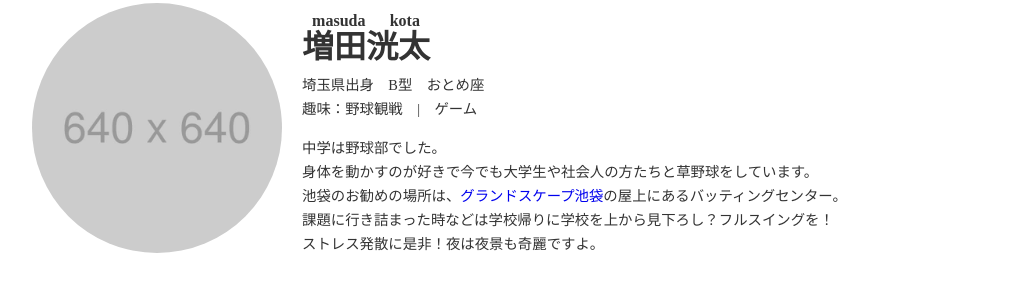
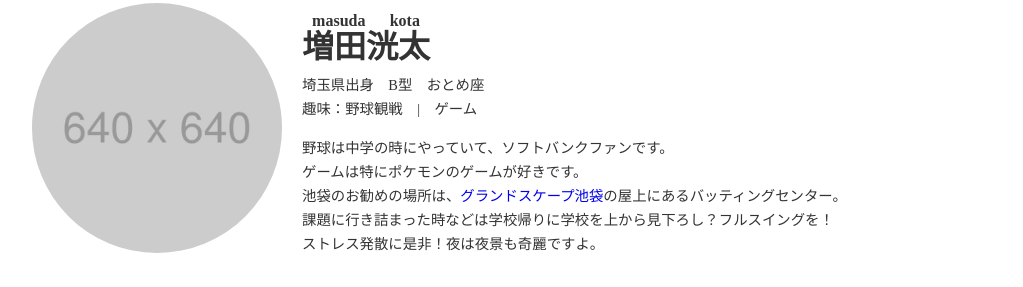
Before and after one commit to kou300/self-introduction, a plain HTML site: page index.html in a window 1280 px wide. Shown: the part 898-1185 px from the top of the page, without its empty margins (128-1151 px from the left). Drawn offline with nearby package versions, Linux system fonts and the light colour scheme.

Commit message:
Update index.html

```diff
--- a/index.html
+++ b/index.html
@@ -36,7 +36,7 @@
           <div class="text">
             <h3 class="content-name"><ruby><rb>増田洸太</rb><rt>masuda kota</rt> </ruby></h3>
             <p>埼玉県出身　B型　おとめ座<br>趣味：野球観戦　|　ゲーム</p>
-            <p>中学は野球部でした。<br>身体を動かすのが好きで今でも大学生や社会人の方たちと草野球をしています。<br>
+            <p>野球は中学の時にやっていて、ソフトバンクファンです。<br>ゲームは特にポケモンのゲームが好きです。<br>
               池袋のお勧めの場所は、<a href="https://grandscape-ikebukuro.jp/">グランドスケープ池袋</a>の屋上にあるバッティングセンター。<br>
               課題に行き詰まった時などは学校帰りに学校を上から見下ろし？フルスイングを！<br>
               ストレス発散に是非！夜は夜景も奇麗ですよ。<br>
```
